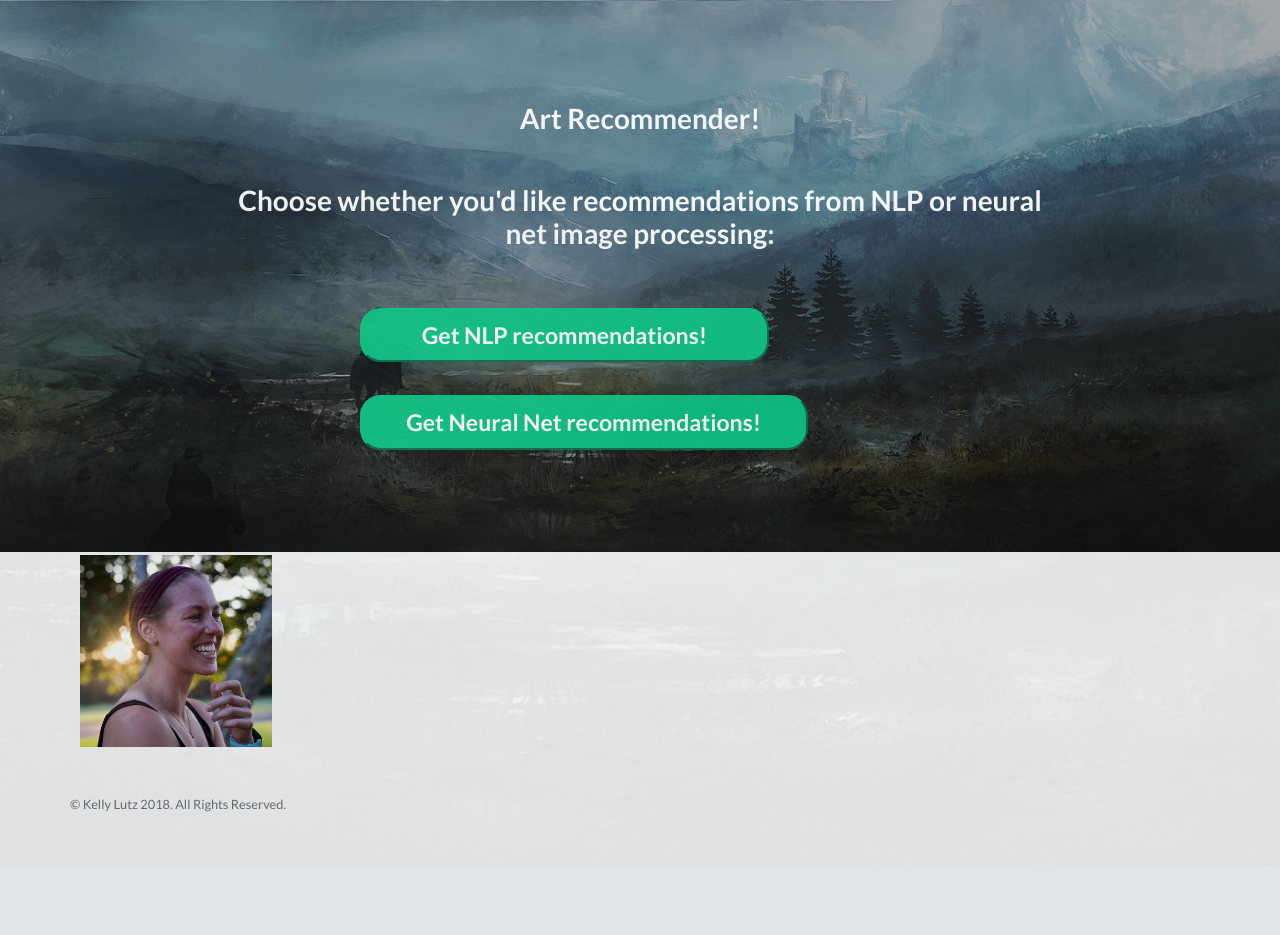
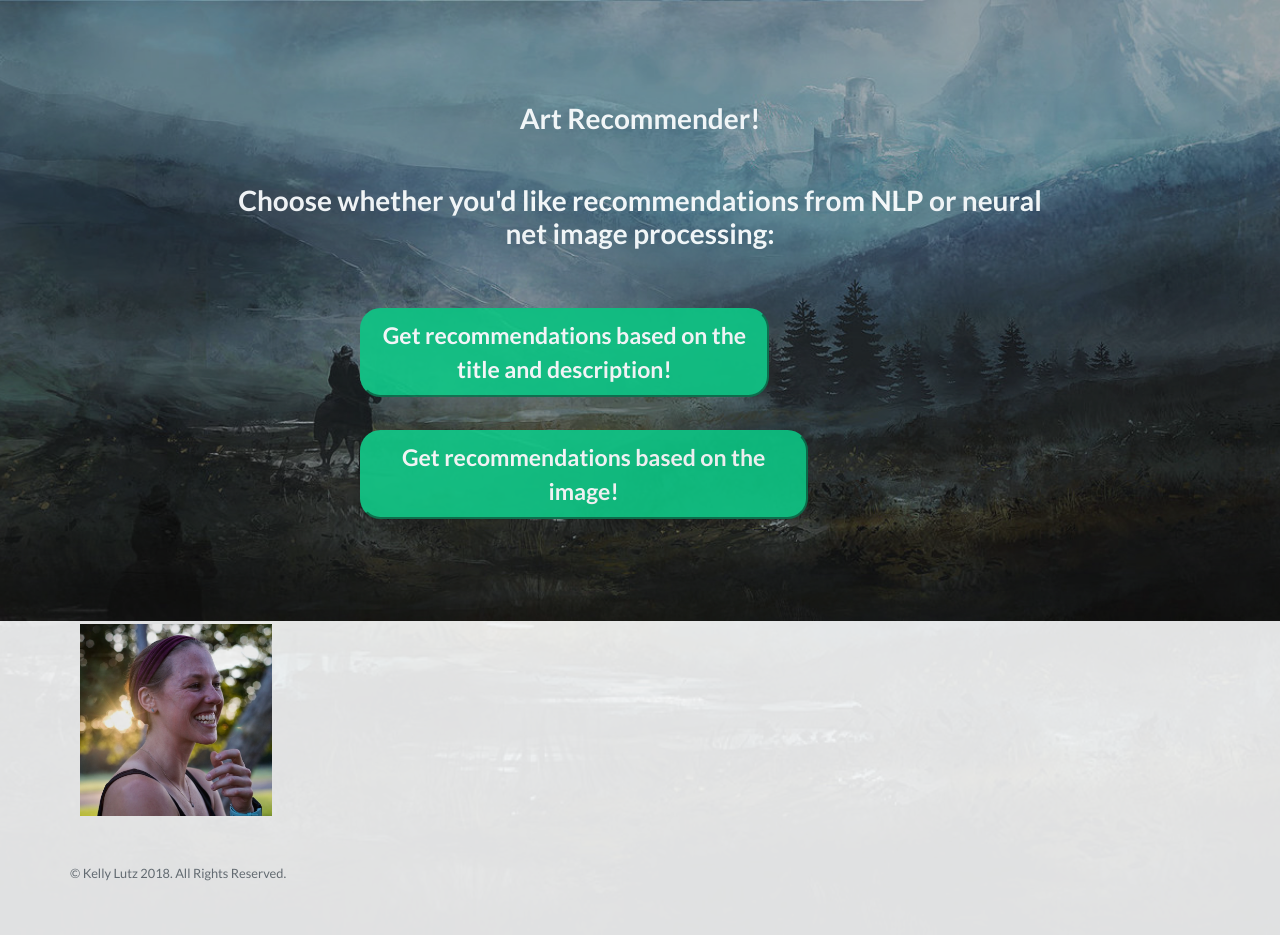
Before and after one commit to klutz4/product_recommender, a Flask app: page / in a window 1280 px wide. Shown: the part 80-1015 px from the top of the page. Before the commit the page ends 892 px from the top, so only its background shows below. Run offline with Flask 2, Linux system fonts and the light colour scheme; parts of the project's set-up code (start-up, migrations or seed data) failed here and were passed over; some libraries are stand-ins or nearby versions.

Commit message:
app edits

```diff
--- a/app/templates/home.html
+++ b/app/templates/home.html
@@ -121,11 +121,11 @@
                 <div class="col-12 col-md-3">
                   <div class= "buttons center">
                     <form action='/nlp', method='POST'>
-                    <button type="submit" class="move-button" style= "width: 32vw;">Get NLP recommendations!</button>
+                    <button type="submit" class="move-button" style= "width: 32vw;">Get recommendations based on the title and description!</button>
                     </form>
                     <br>
                     <form action='/neural_net', method='POST'>
-                    <button type="submit" class="move-button" style= "width: 35vw;" >Get Neural Net recommendations!</button>
+                    <button type="submit" class="move-button" style= "width: 35vw;" >Get recommendations based on the image!</button>
                     </form>
                   </div>
                 </div>
```
